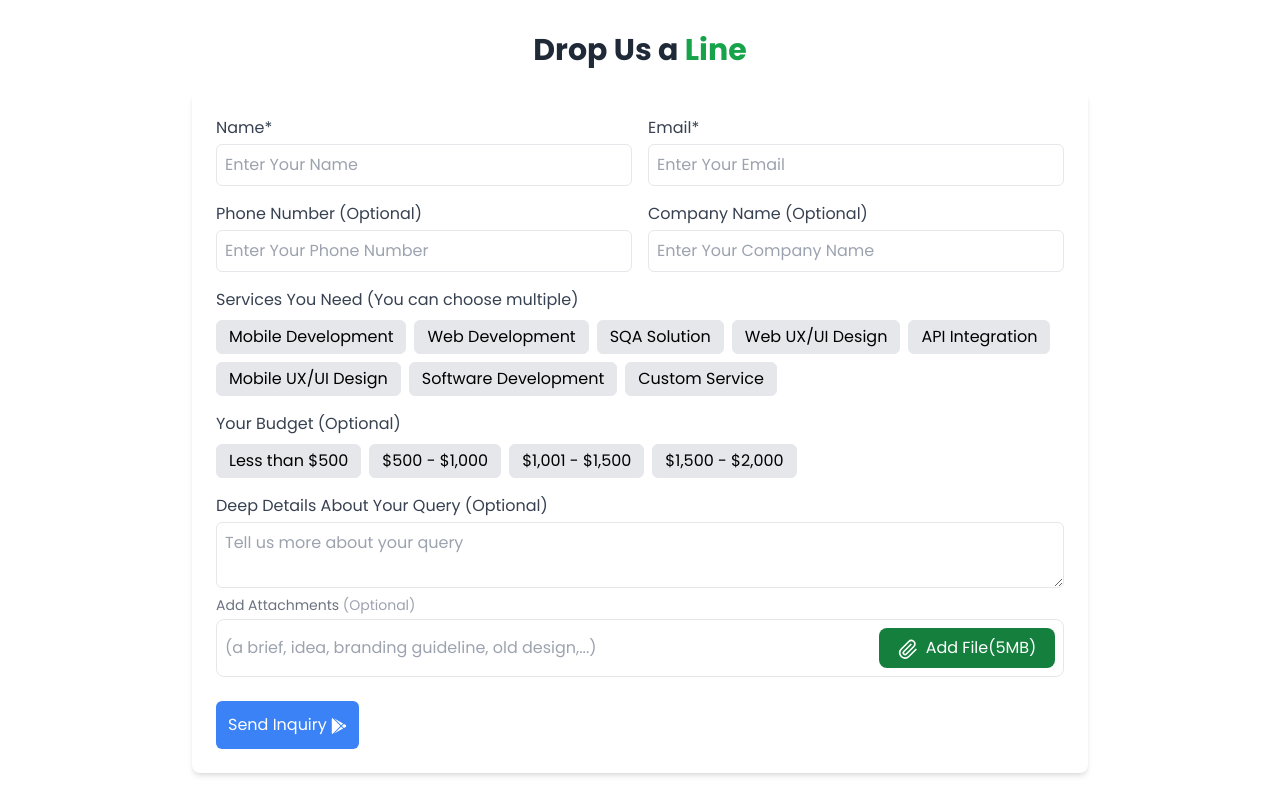
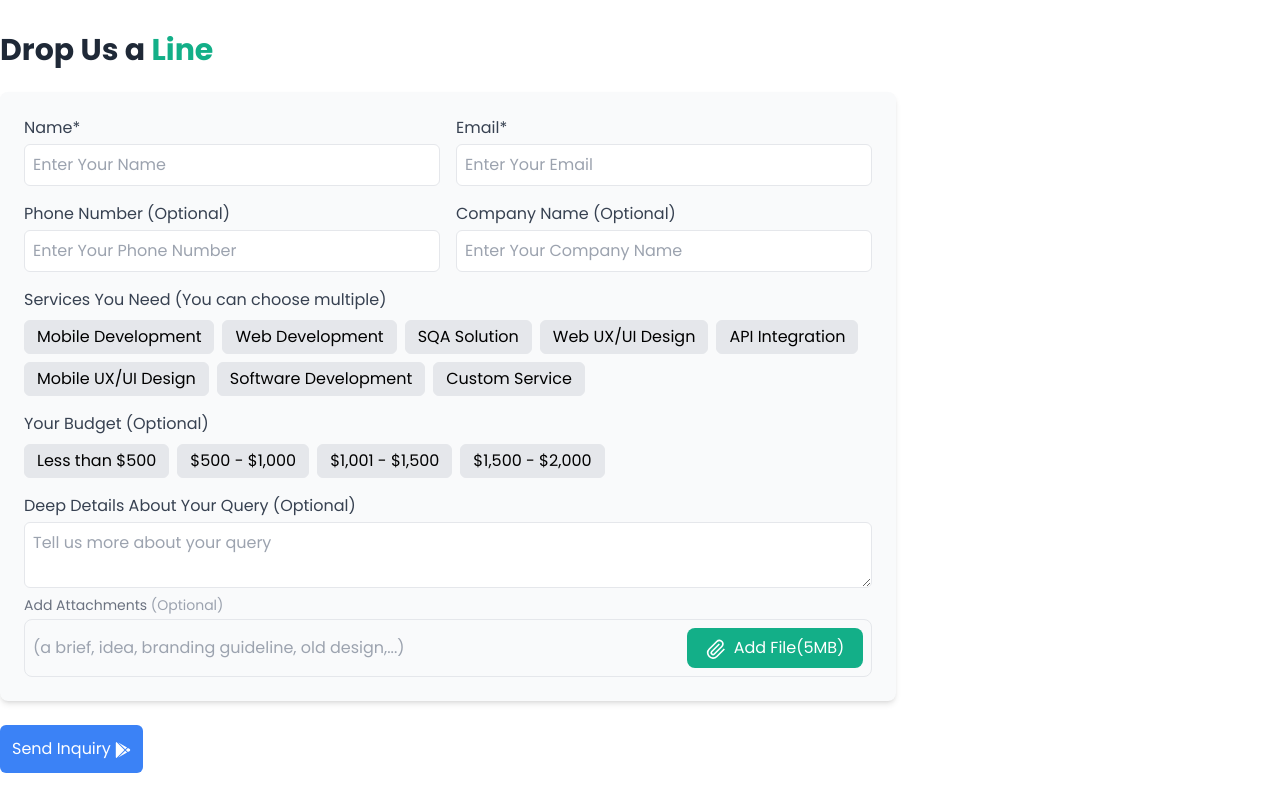
Before and after one commit to alamin71/Mediusware, a React (Vite) app: page / in a window 1280 px wide. Built offline with nearby package versions, Linux system fonts and the light colour scheme.

Commit message:
customColorAdd

```diff
--- a/src/Components/React_Assignment.jsx
+++ b/src/Components/React_Assignment.jsx
@@ -5,12 +5,11 @@ import { GrAttachment } from "react-icons/gr";
 
 const React_Assignment = () => {
   return (
-    <div>
-      <div className="container mx-auto px-4 py-8">
-        <h2 className="text-3xl font-bold text-center mb-6">
-          Drop Us a <span className="text-green-600">Line</span>
-        </h2>
-        <form className="bg-white shadow-md rounded-lg p-6 max-w-4xl mx-auto">
+    <div className="container mx-auto py-8 ">
+      <h1 className="text-3xl font-bold mb-6">
+        Drop Us a <span className="text-customGreen">Line</span>
+      </h1>
+      <form className="bg-customFormShadowBg shadow-md rounded-lg p-6 max-w-4xl">
         <div className="grid grid-cols-1 md:grid-cols-2 gap-4">
           <div>
             <label className="block text-gray-700">Name*</label>
@@ -70,7 +69,7 @@ const React_Assignment = () => {
               <button
                 key={service}
                 type="button"
-                  className="px-3 py-1 border rounded-md bg-gray-200 hover:bg-green-100 hover:text-green-600  hover:font-semibold text-black focus:bg-green-500 focus:text-white transition"
+                className="px-3 py-1 border rounded-md bg-gray-200 hover:bg-cusTomBtnHoverClr hover:text-customBtnTextClr hover:font-semibold text-black focus:bg-green-500 focus:text-white transition"
               >
                 {service}
               </button>
@@ -79,9 +78,7 @@ const React_Assignment = () => {
         </div>
 
         <div className="mt-4">
-            <label className="block text-gray-700">
-              Your Budget (Optional)
-            </label>
+          <label className="block text-gray-700">Your Budget (Optional)</label>
           <div className="flex flex-wrap gap-2 mt-2">
             {[
               "Less than $500",
@@ -92,7 +89,7 @@ const React_Assignment = () => {
               <button
                 key={budget}
                 type="button"
-                  className="px-3 py-1 border rounded-md bg-gray-200 hover:bg-green-100 hover:text-green-600  hover:font-semibold text-black focus:bg-green-500 focus:text-white transition"
+                className="px-3 py-1 border rounded-md bg-gray-200 hover:bg-cusTomBtnHoverClr hover:text-customBtnTextClr hover:font-semibold text-black focus:bg-green-500 focus:text-white transition"
               >
                 {budget}
               </button>
@@ -121,21 +118,19 @@ const React_Assignment = () => {
               className="w-full text-gray-400 bg-transparent outline-none"
               disabled
             />
-              <button className="min-w-44 bg-green-700 text-white px-4 py-2 rounded-lg">
+            <button className="min-w-44 bg-customGreen text-white px-4 py-2 rounded-lg">
               <GrAttachment className="inline-block w-5 h-5 mr-2" />
               Add File(5MB)
             </button>
           </div>
         </div>
-
+      </form>
       <button
         type="submit"
         className=" bg-blue-500 text-white p-3 rounded-md mt-6 hover:bg-blue-600 transition"
       >
         Send Inquiry <FaGooglePlay className="inline-block" />
       </button>
-        </form>
-      </div>
     </div>
   );
 };
--- a/tailwind.config.js
+++ b/tailwind.config.js
@@ -2,7 +2,14 @@
 export default {
   content: ["./index.html", "./src/**/*.{js,ts,jsx,tsx}"],
   theme: {
-    extend: {},
+    extend: {
+      colors: {
+        customFormShadowBg: "#F9FAFB",
+        cusTomBtnHoverClr: "#E9F9F3",
+        customBtnTextClr: "#00A88E",
+        customGreen: "#13AF88",
+      },
+    },
   },
   plugins: [require("daisyui")],
 };
```
Lines whose indentation alone changed are shown as unchanged.
